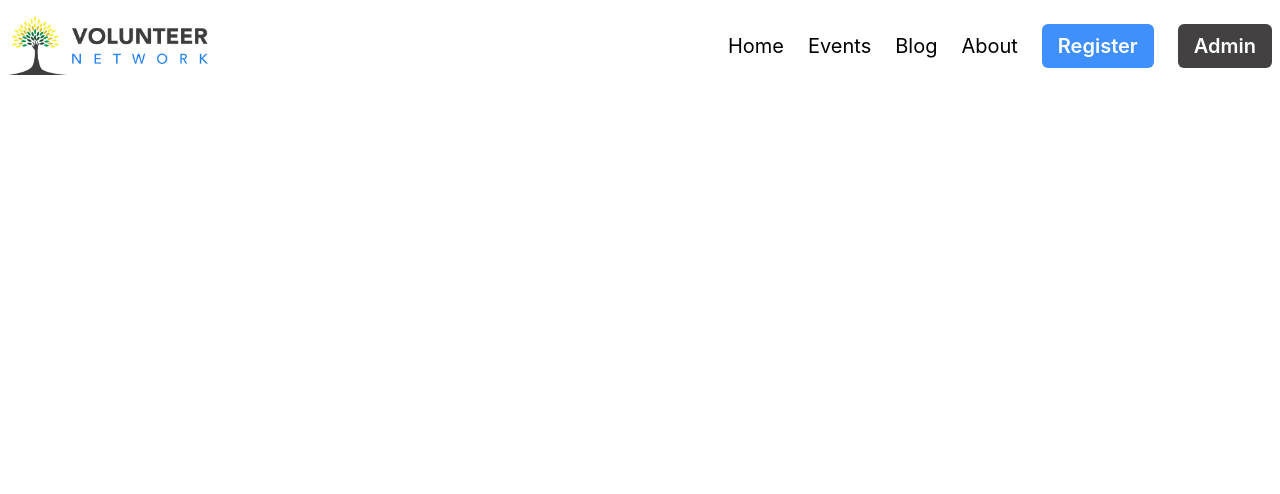
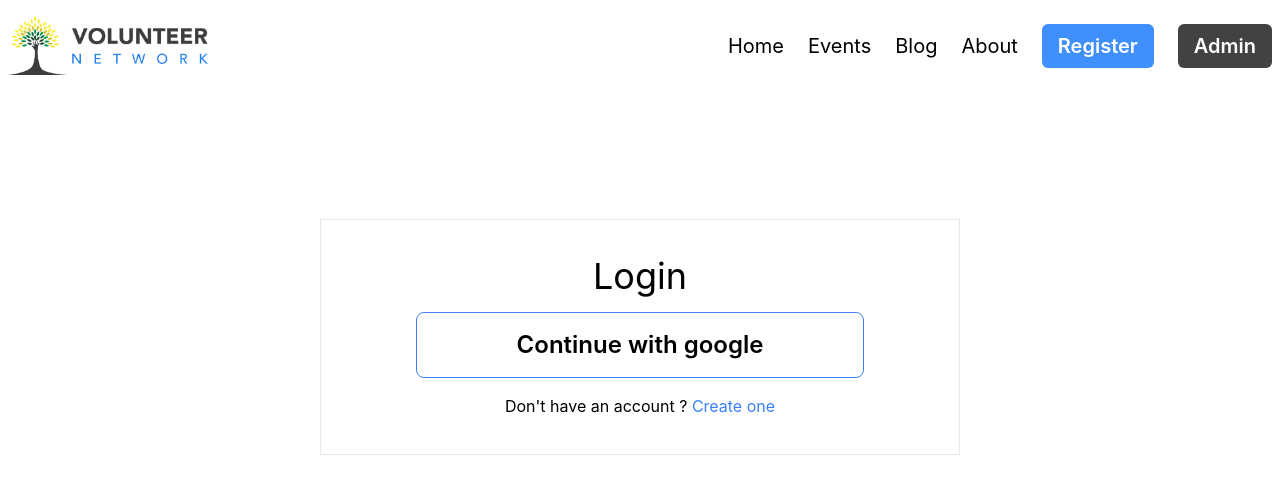
Before and after one commit to pixprocoder/volunteer-network, a React (Create React App) app: page /login in a window 1280 px wide. Shown: the top 494 px of the page. Built offline with nearby package versions, Linux system fonts and the light colour scheme.

Commit message:
login form added

```diff
--- a/src/App.js
+++ b/src/App.js
@@ -7,6 +7,7 @@ import Contact from "./pages/Contact";
 import Events from "./pages/Events";
 import Blog from "./pages/Blog";
 import Register from "./pages/Register";
+import Login from "./pages/Login";
 
 function App() {
   return (
@@ -20,6 +21,7 @@ function App() {
         <Route path="/blog" element={<Blog />} />
         <Route path="/about" element={<About />} />
         <Route path="/register" element={<Register />} />
+        <Route path="/login" element={<Login />} />
       </Routes>
     </div>
   );
--- a/src/pages/Login.js
+++ b/src/pages/Login.js
@@ -1,21 +1,21 @@
 import React from "react";
+import { Link } from "react-router-dom";
 
 const Login = () => {
   return (
-    <section className="max-h-screen">
-      <div>
-        <h1>Login</h1>
-        <div class="relative mb-4">
-          <label for="name" class="leading-7 text-sm text-gray-600">
-            Name
-          </label>
-          <input
-            type="text"
-            id="name"
-            name="name"
-            class="w-full bg-white rounded border border-gray-300 focus:border-indigo-500 focus:ring-2 focus:ring-indigo-200 text-base outline-none text-gray-700 py-1 px-3 leading-8 transition-colors duration-200 ease-in-out"
-          />
-        </div>
+    <section className=" mt-32">
+      <div className="w-1/2 mx-auto p-5 border  ">
+        <h1 className="text-4xl  my-4 text-center">Login</h1>
+        <p className="border font-semibold border-blue-500 hover:border-blue-700 cursor-pointer text-2xl p-4 w-3/4 mx-auto rounded-lg text-center my-4 ">
+          Continue with google
+        </p>
+        <p className="text-center my-4">
+          Don't have an account ?
+          <Link className="text-blue-500" to={"/register"}>
+            {" "}
+            Create one
+          </Link>
+        </p>
       </div>
     </section>
   );
--- a/src/pages/Register.js
+++ b/src/pages/Register.js
@@ -1,42 +1,39 @@
 import React from "react";
+import { Link } from "react-router-dom";
+import Login from "./Login";
 
 const Register = () => {
   return (
     <section className="max-h-screen">
       <div className="w-1/2 mx-auto">
-        <h1 className=" text-5xl font-bold my-4">Register as a Volunteer</h1>
+        <h1 className=" text-5xl font-bold my-4">Register As a Volunteer</h1>
         <div class="">
           <input
             type="text"
-            id="name"
             name="text-xl"
             placeholder="Full Name"
             class="w-full my-2 bg-white border-b-2 border-gray-300 focus:border-b-2 focus:border-b-indigo-500   outline-none text-blue-600 py-1 px-3 leading-8 transition-colors duration-200 ease-in-out"
           />
           <input
             type="text"
-            id="name"
             name="text-xl"
             placeholder="Username or Email"
             class="w-full my-2 bg-white border-b-2 border-gray-300 focus:border-b-2 focus:border-b-indigo-500   outline-none text-blue-600 py-1 px-3 leading-8 transition-colors duration-200 ease-in-out"
           />
           <input
             type="text"
-            id="name"
             name="text-xl"
             placeholder="Date"
             class="w-full my-2 bg-white border-b-2 border-gray-300 focus:border-b-2 focus:border-b-indigo-500   outline-none text-blue-600 py-1 px-3 leading-8 transition-colors duration-200 ease-in-out"
           />
           <input
             type="text"
-            id="name"
             name="text-xl"
             placeholder="Description"
             class="w-full my-2 bg-white border-b-2 border-gray-300 focus:border-b-2 focus:border-b-indigo-500   outline-none text-blue-600 py-1 px-3 leading-8 transition-colors duration-200 ease-in-out"
           />
           <input
             type="text"
-            id="name"
             name="text-xl"
             placeholder="Organize books at the library."
             class="w-full my-2 bg-white border-b-2 border-gray-300 focus:border-b-2 focus:border-b-indigo-500   outline-none text-blue-600 py-1 px-3 leading-8 transition-colors duration-200 ease-in-out"
@@ -48,6 +45,13 @@ const Register = () => {
             placeholder="Organize books at the library."
             class="w-full bg-blue-500 rounded p-4 text-xl font-bold text-white hover:bg-blue-700 cursor-pointer"
           />
+          <p className="mt-4">
+            Already have an Account?
+            <Link className="text-blue-500 " to={"/login"}>
+              {" "}
+              Please Login
+            </Link>
+          </p>
         </div>
       </div>
     </section>
```
